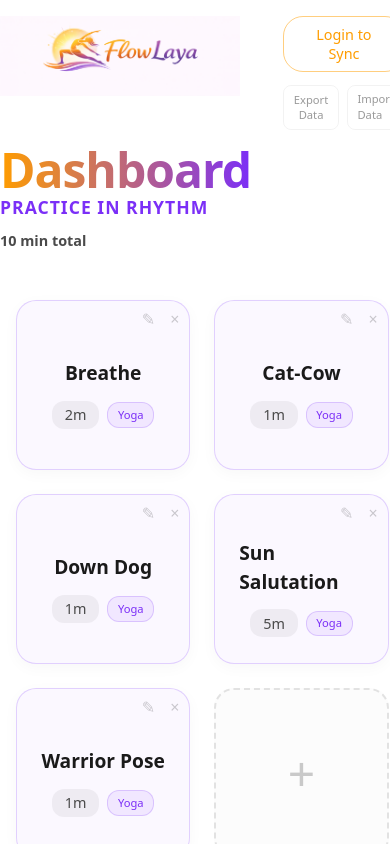
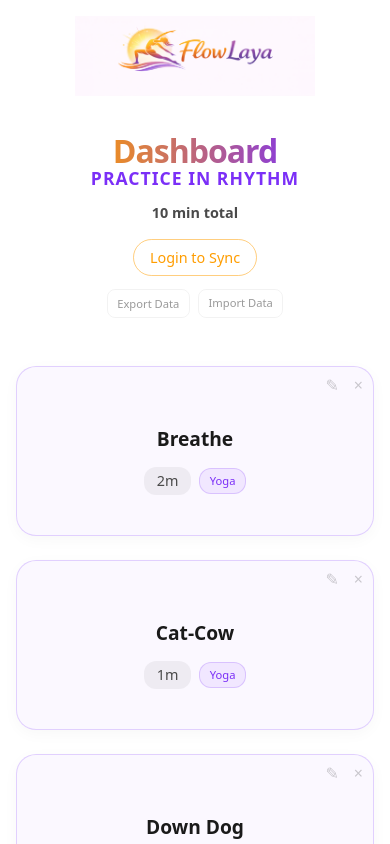
Before and after one commit to cortanext/LayaAbhyasa, a React (Vite) app: page / in a window 390 px wide. Shown: the top 844 px of the page. Built offline with nearby package versions, Linux system fonts and the light colour scheme.

Commit message:
UI: High-fidelity mobile responsiveness for header and workout grid

```diff
--- a/src/App.module.css
+++ b/src/App.module.css
@@ -72,7 +72,7 @@
     justify-content: space-between;
     align-items: flex-start;
     margin-bottom: 2rem;
-    gap: 2rem;
+    gap: 1rem;
 }
 
 .userControls {
@@ -420,6 +420,27 @@
     }
 }
 
+@media (max-width: 600px) {
+    .header {
+        flex-direction: column !important;
+        align-items: center !important;
+        text-align: center;
+    }
+
+    .userControls {
+        align-items: center !important;
+        width: 100%;
+    }
+
+    .title {
+        font-size: 2rem !important;
+    }
+
+    .presetGrid {
+        grid-template-columns: 1fr !important;
+    }
+}
+
 .detailDuration {
     color: rgba(0, 0, 0, 0.6);
     font-size: 0.9rem;
@@ -427,7 +448,7 @@
 
 .presetGrid {
     display: grid;
-    grid-template-columns: repeat(auto-fit, minmax(150px, 1fr));
+    grid-template-columns: repeat(auto-fit, minmax(180px, 1fr));
     gap: 1.5rem;
     padding: 1rem;
 }
```
